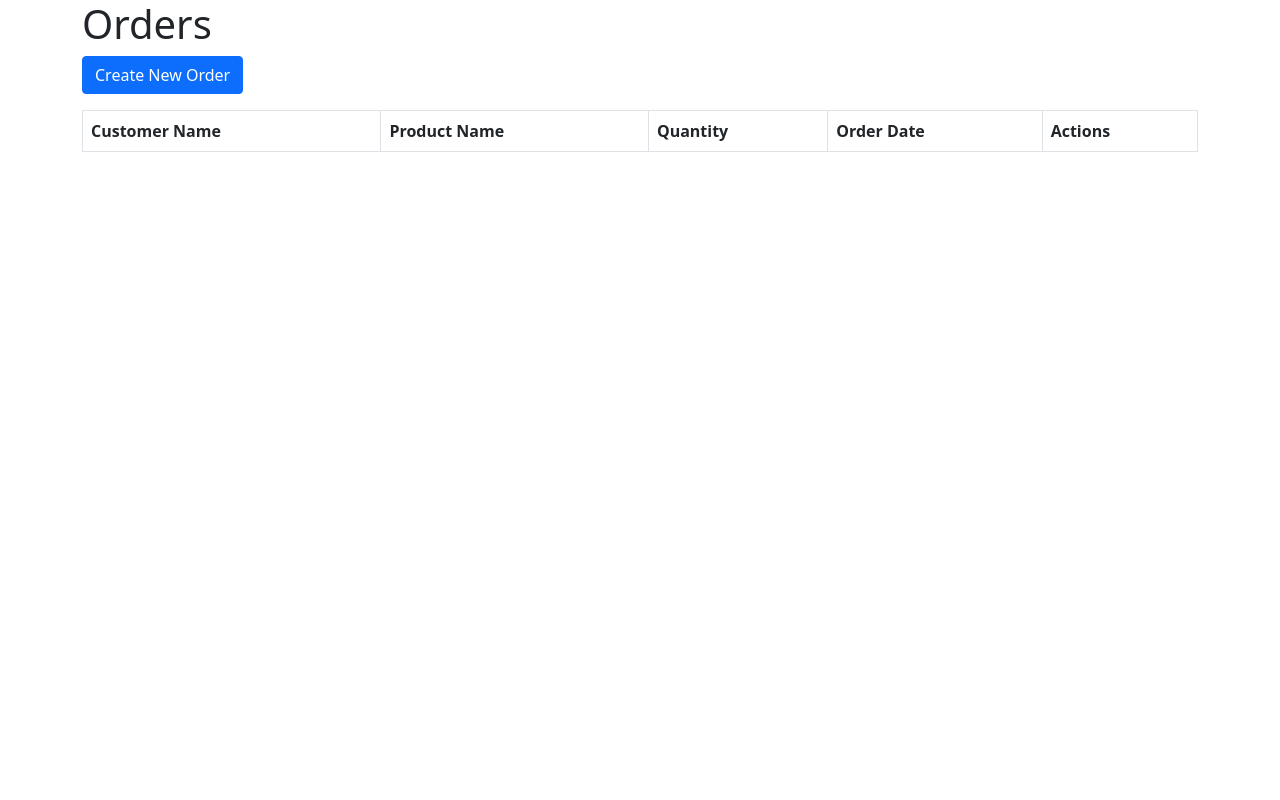
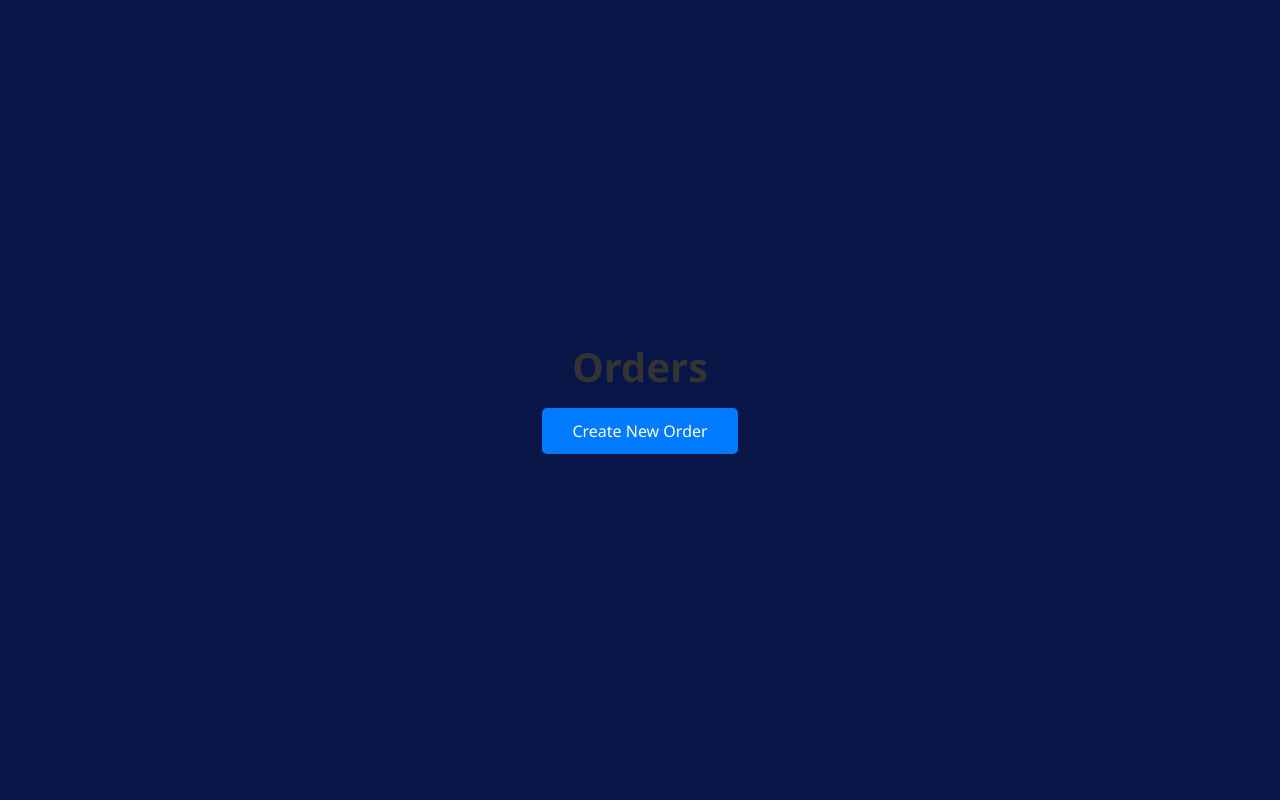
Before and after one commit to eoghan523/ecommerce, a Django app: page /orders/ in a window 1280 px wide. Run offline with Django 5.2, Linux system fonts and the light colour scheme; data that the repository does not hold is empty.

Commit message:
fixed the linking the syle.css with importing from django.conf.urls.static import static from django.conf import settings

```diff
--- a/ecommerce/settings.py
+++ b/ecommerce/settings.py
@@ -117,8 +117,9 @@ USE_TZ = True
 # Static files (CSS, JavaScript, Images)
 # https://docs.djangoproject.com/en/5.1/howto/static-files/
 
-STATIC_URL = 'static/'
+STATIC_URL = '/static/'
 STATIC_ROOT = BASE_DIR / 'static'
+
 
 
 # Default primary key field type
--- a/ecommerce/urls.py
+++ b/ecommerce/urls.py
@@ -17,6 +17,8 @@ Including another URLconf
 from django.contrib import admin
 from django.urls import path, include
 from django.shortcuts import render
+from django.conf.urls.static import static
+from django.conf import settings
 
 # Root URL view
 def home(request):
@@ -27,3 +29,6 @@ urlpatterns = [
     path('admin/', admin.site.urls),
     path('orders/', include('orders.urls')),  # Include the orders app URLs
 ]
+
+if settings.DEBUG:
+    urlpatterns += static(settings.STATIC_URL, document_root=settings.STATIC_ROOT)
--- /dev/null
+++ b/orders/static/orders/style.css
@@ -0,0 +1,202 @@
+/* Reset some default styles */
+* {
+    margin: 0;
+    padding: 0;
+    box-sizing: border-box;
+}
+
+/* Basic body styling */
+body {
+    font-family: 'Segoe UI', Tahoma, Geneva, Verdana, sans-serif;
+    background-color: #a4a9b9;
+    color: #333;
+    line-height: 1.6;
+    display: flex;
+    justify-content: center;
+    align-items: center;
+    height: 100vh;
+    margin: 15;
+
+    background-color: #081547;
+}
+
+/* Container that holds everything */
+.container {
+    max-width: 1200px;
+    width: 100%;
+    padding: 20px;
+    text-align: center;
+}
+
+
+.home-container {
+    text-align: center;
+    padding: 40px;
+    background-color: #fff;
+    border-radius: 8px;
+    box-shadow: 0 4px 8px rgba(0, 0, 0, 0.1);
+    width: 100%;
+    max-width: 600px;
+}
+
+/* Form box styling */
+.form-box {
+    background-color: #fff;
+    border-radius: 10px;
+    box-shadow: 0 4px 8px rgba(0, 0, 0, 0.1);
+    padding: 40px;
+    text-align: center;
+    max-width: 500px;
+    margin: 20px;
+    width: 100%;
+}
+
+/* Heading styling */
+h1 {
+    font-size: 2.5rem;
+    margin-bottom: 20px;
+    color: #333;
+    font-weight: bold;
+}
+
+/* Form group styling */
+.form-group {
+    margin-bottom: 20px;
+    text-align: left;
+}
+
+/* Form field styling */
+input[type="text"],
+input[type="number"],
+input[type="email"],
+textarea,
+select {
+    width: 100%;
+    padding: 10px;
+    margin: 5px 0;
+    border-radius: 5px;
+    border: 1px solid #ddd;
+    font-size: 1rem;
+    color: #333;
+}
+
+input[type="text"]:focus,
+input[type="number"]:focus,
+input[type="email"]:focus,
+textarea:focus,
+select:focus {
+    border-color: #007bff;
+    outline: none;
+}
+
+/* Button styling */
+.btn {
+    background-color: #007bff;
+    color: #fff;
+    padding: 12px 30px;
+    text-decoration: none;
+    border-radius: 5px;
+    font-size: 1rem;
+    transition: background-color 0.3s ease;
+    border: none;
+}
+
+.btn:hover {
+    background-color: #0056b3;
+    transform: scale(1.05);
+}
+
+/* Responsive adjustments */
+@media (max-width: 768px) {
+    .form-box {
+        padding: 30px;
+    }
+
+    h1 {
+        font-size: 2rem;
+    }
+
+    .btn {
+        font-size: 0.9rem;
+        padding: 10px 25px;
+    }
+}
+
+/* Table styling */
+table.order-table {
+    width: 100%;
+    border-collapse: collapse;
+    margin-top: 20px;
+}
+
+table.order-table, th, td {
+    border: 1px solid #ddd;
+}
+
+th, td {
+    padding: 10px;
+    text-align: left;
+}
+
+th {
+    background-color: #f2f2f2;
+    color: #555;
+}
+
+tr:nth-child(even) {
+    background-color: #f9f9f9;
+}
+
+tr:hover {
+    background-color: #f1f1f1;
+}
+
+/* Styling for Delete Order page */
+.delete-container {
+    background-color: #fff;
+    padding: 40px;
+    border-radius: 8px;
+    box-shadow: 0 4px 8px rgba(0, 0, 0, 0.1);
+    width: 100%;
+    max-width: 600px;
+    text-align: center;
+}
+
+.delete-container h1 {
+    font-size: 2rem;
+    margin-bottom: 20px;
+    color: #0a0909; /* Red color to indicate the delete action */
+}
+
+.delete-container p {
+    font-size: 1.1rem;
+    margin: 10px 0;
+}
+
+.delete-container button {
+    background-color: #e74c3c;
+    color: #fff;
+    border: none;
+    padding: 12px 30px;
+    font-size: 1rem;
+    border-radius: 5px;
+    cursor: pointer;
+    margin-top: 20px;
+    transition: background-color 0.3s;
+}
+
+.delete-container button:hover {
+    background-color: #c0392b;
+}
+
+.delete-container a {
+    display: inline-block;
+    margin-top: 15px;
+    text-decoration: none;
+    color: #3498db; /* Blue color for the cancel link */
+    font-size: 1rem;
+}
+
+.delete-container a:hover {
+    text-decoration: underline;
+}
--- a/orders/templates/orders/order_list.html
+++ b/orders/templates/orders/order_list.html
@@ -4,22 +4,18 @@
     <meta charset="UTF-8">
     <meta name="viewport" content="width=device-width, initial-scale=1.0">
     <title>Order List</title>
-    <link href="https://cdn.jsdelivr.net/npm/bootstrap@5.1.0/dist/css/bootstrap.min.css" rel="stylesheet">
+
+    {% load static %}
+<link rel="stylesheet" type="text/css" href="{% static 'orders/style.css' %}">
+
 </head>
 <body>
+    <title>Order List</title>
     <div class="container">
         <h1>Orders</h1>
-        <a href="{% url 'order_create' %}" class="btn btn-primary mb-3">Create New Order</a>
-        <table class="table table-bordered">
-            <thead>
-                <tr>
-                    <th>Customer Name</th>
-                    <th>Product Name</th>
-                    <th>Quantity</th>
-                    <th>Order Date</th>
-                    <th>Actions</th>
-                </tr>
-            </thead>
+        <a href="{% url 'order_create' %}" class="btn create-btn">Create New Order</a>
+        <table class="order-table">
+
             <tbody>
                 {% for order in orders %}
                 <tr>
@@ -28,8 +24,8 @@
                     <td>{{ order.quantity }}</td>
                     <td>{{ order.order_date }}</td>
                     <td>
-                        <a href="{% url 'order_edit' order.pk %}" class="btn btn-warning btn-sm">Edit</a>
-                        <a href="{% url 'order_delete' order.pk %}" class="btn btn-danger btn-sm">Delete</a>
+                        <a href="{% url 'order_edit' order.pk %}" class="btn edit-btn">Edit</a>
+                        <a href="{% url 'order_delete' order.pk %}" class="btn delete-btn">Delete</a>
                     </td>
                 </tr>
                 {% endfor %}
```
Also changed, not shown: orders/templates/orders/home.html (+14 -3 lines), orders/templates/orders/order_confirm_delete.html (+7 -1 lines), orders/templates/orders/order_form.html (+10 -6 lines).
